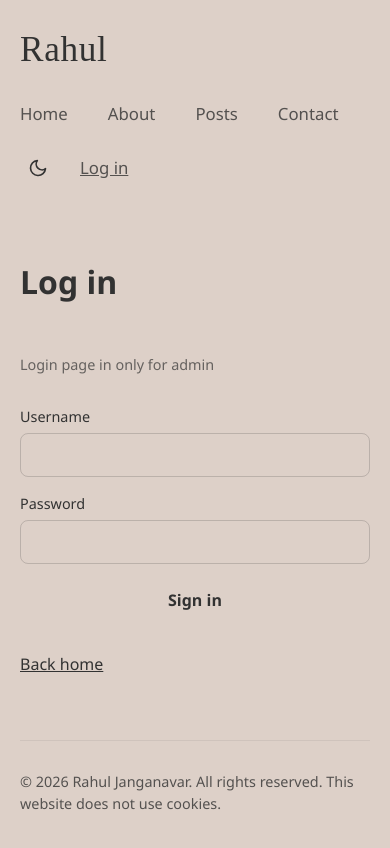
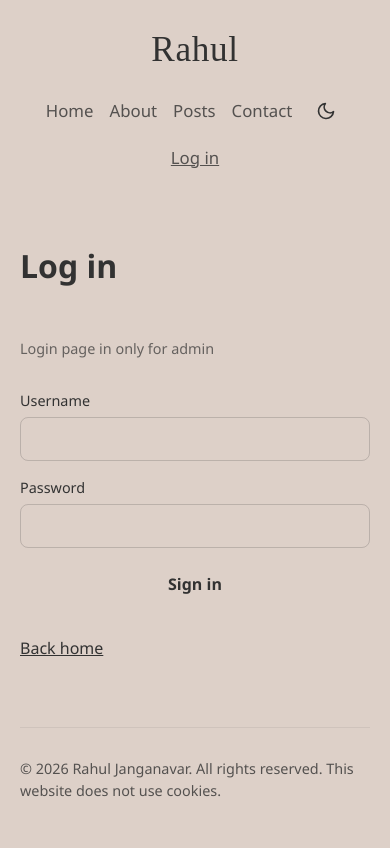
Before and after one commit to Rahul-M-Jangannavar/personal-blog, a React (Vite) app in the folder frontend/: page /login in a window 390 px wide. Shown: the top 848 px of the page. Built offline with nearby package versions, Linux system fonts and the light colour scheme; no server answers.

Commit message:
Make frontend fully responsive for mobile devices
Co-authored-by: Cursor <cursoragent@cursor.com>

```diff
--- a/frontend/src/index.css
+++ b/frontend/src/index.css
@@ -207,13 +207,36 @@ button:disabled {
   align-items: center;
 }
 
-@media (max-width: 600px) {
+@media (max-width: 768px) {
+  .site-header {
+    justify-content: center;
+    gap: 16px;
+  }
+  .brand {
+    margin-right: 0;
+  }
+  .nav {
+    gap: 1rem;
+    flex-wrap: wrap;
+    justify-content: center;
+  }
   .hero {
     flex-direction: column;
     text-align: center;
+    gap: 2rem;
+    padding: 2rem 0;
   }
   .hero-text {
-    padding-right: 0;
+    padding-left: 0;
+    align-items: center;
+    text-align: center;
+  }
+  .hero h1 {
+    font-size: 2.5rem;
+  }
+  .hero-avatar-container {
+    width: 200px;
+    height: 200px;
   }
   .hero-socials {
     flex-direction: row;
```
